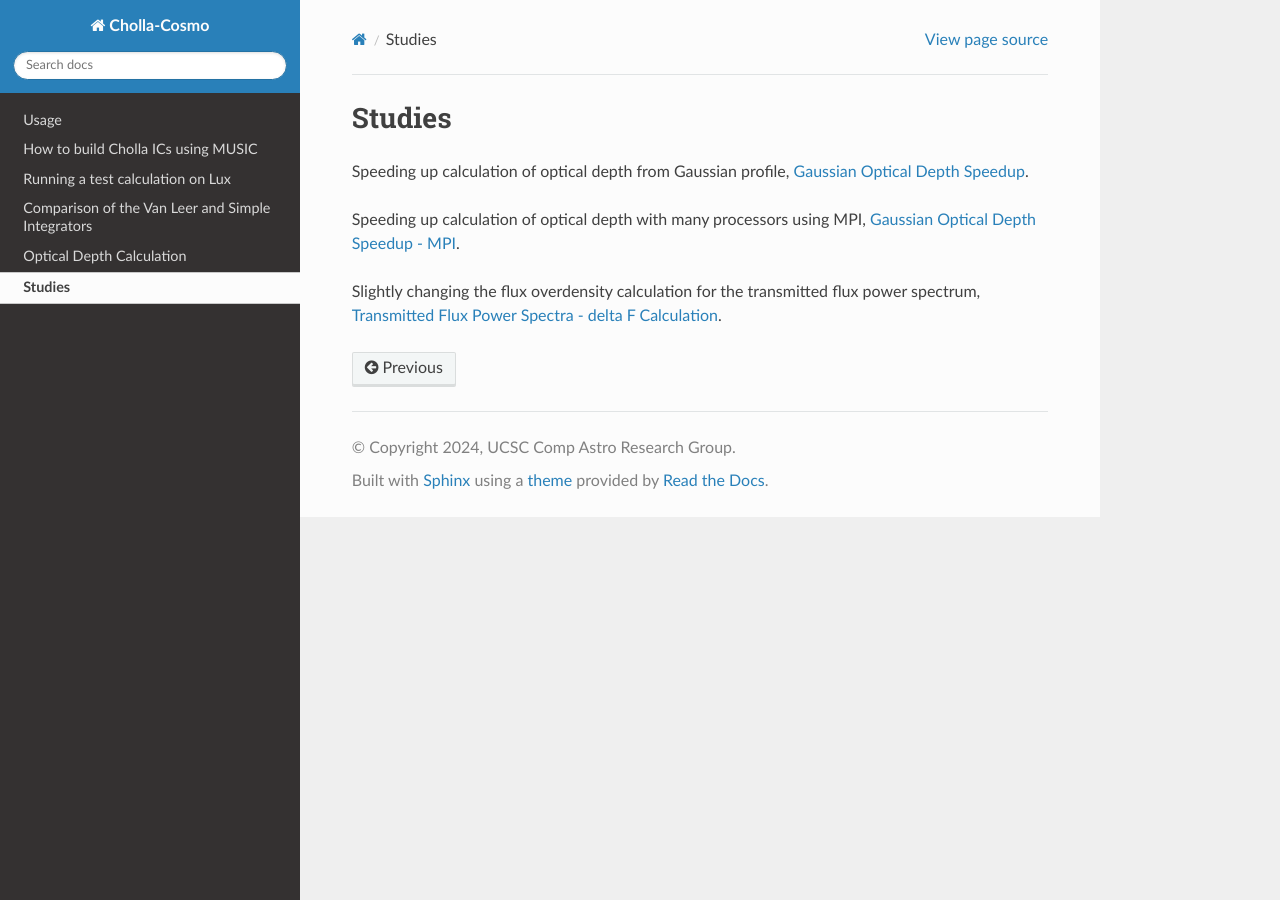
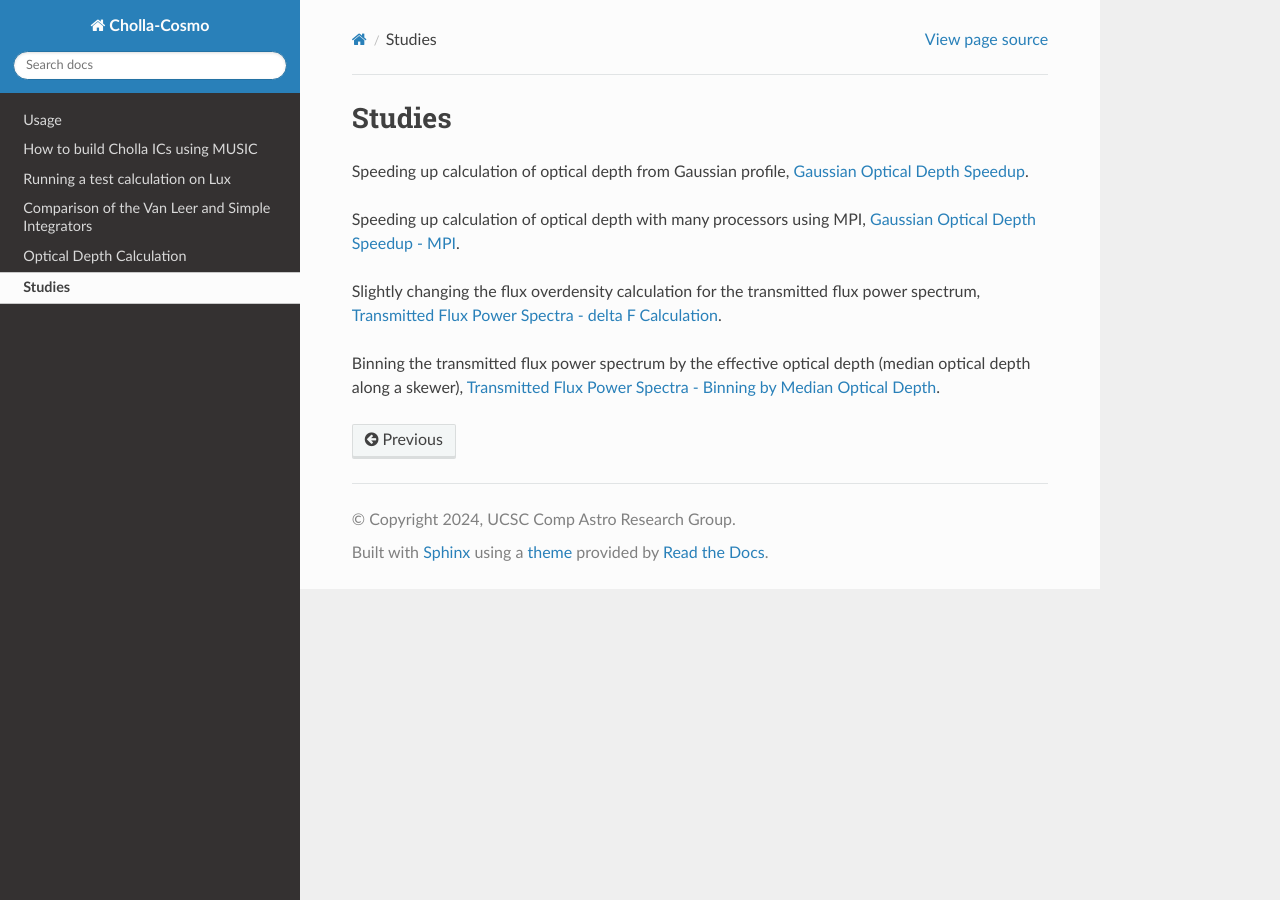
Before and after one commit to evazlimen/cholla-cosmo, a Sphinx documentation site: the page built from docs/source/studies.rst, in a window 1280 px wide. Built offline with Sphinx 7.4.7 and the Read the Docs theme 3.1.0, drawn with Linux system fonts in a browser that asks for light colours.

Commit message:
Include optical depth binning

```diff
--- a/docs/source/studies.rst
+++ b/docs/source/studies.rst
@@ -13,3 +13,5 @@ Speeding up calculation of optical depth from Gaussian profile, :ref:`study-gaus
 Speeding up calculation of optical depth with many processors using MPI, :ref:`study-gauss-speed-mpi`.
 
 Slightly changing the flux overdensity calculation for the transmitted flux power spectrum, :ref:`study-powspec-deltaFcalc`.
+
+Binning the transmitted flux power spectrum by the effective optical depth (median optical depth along a skewer), :ref:`study-powspec-optdepthbin`.
```
